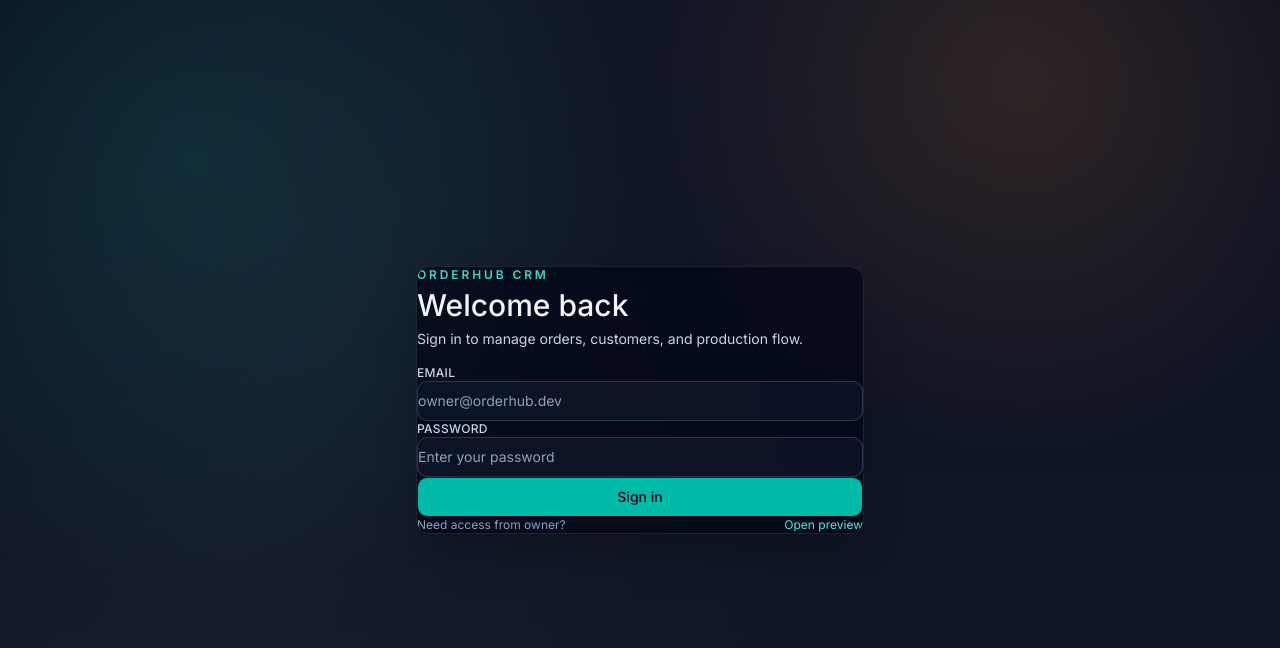
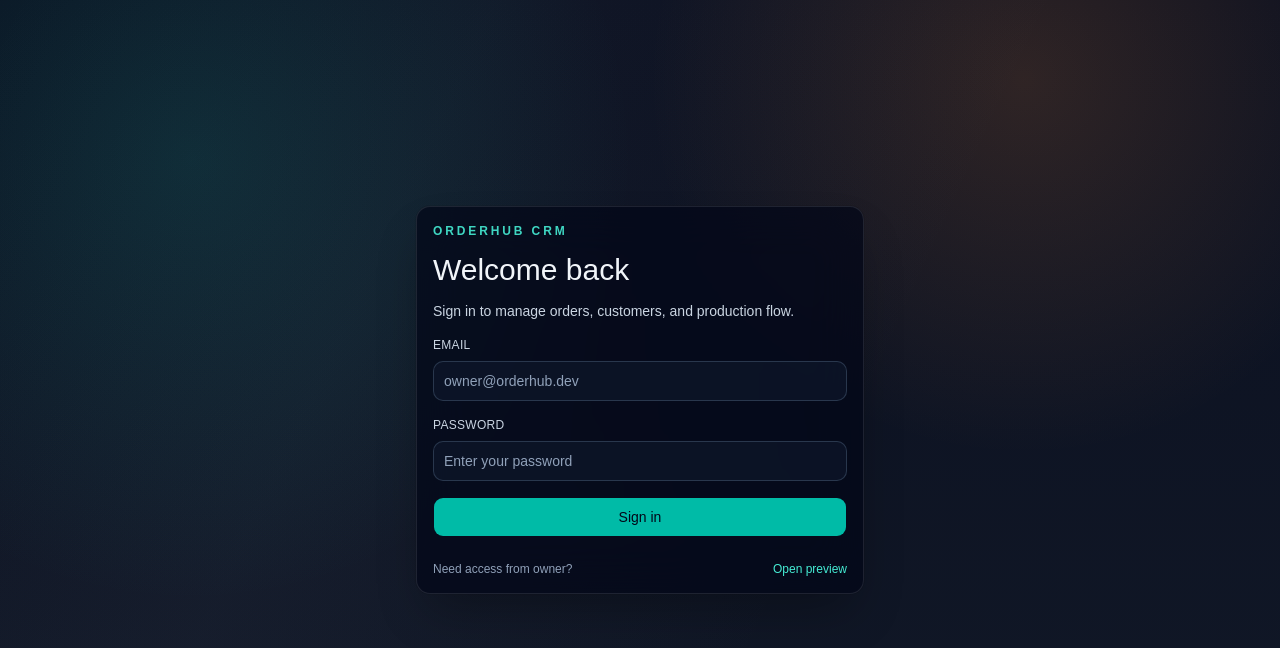
Before and after one commit to cropsp/OrderHub, a React (Vite) app in the folder frontend/: page /login in a window 1280 px wide. Shown: the top 648 px of the page. Built offline with nearby package versions, Linux system fonts and the light colour scheme; no server answers.

Commit message:
feat(design): establish design tokens and color system via Tailwind v4

```diff
--- /dev/null
+++ b/frontend/src/components/ui/StatusBadge.tsx
@@ -0,0 +1,75 @@
+import { cn } from "@/lib/utils"
+
+export type OrderStatus =
+  | 'new' | 'waiting_info' | 'info_received' | 'design_pending'
+  | 'design_ready' | 'in_production' | 'shipped' | 'completed' | 'cancelled'
+
+interface StatusBadgeProps {
+  status: OrderStatus | string
+  size?: 'sm' | 'md'
+  className?: string
+}
+
+const statusConfig: Record<string, { label: string; classes: string; dot: string }> = {
+  new: {
+    label: 'New',
+    classes: 'bg-blue-500/10 text-blue-400 border-l-2 border-blue-500',
+    dot: 'bg-blue-500'
+  },
+  waiting_info: {
+    label: 'Waiting Info',
+    classes: 'bg-amber-500/10 text-amber-400 border-l-2 border-amber-500',
+    dot: 'bg-amber-500'
+  },
+  info_received: {
+    label: 'Info Received',
+    classes: 'bg-violet-500/10 text-violet-400 border-l-2 border-violet-500',
+    dot: 'bg-violet-500'
+  },
+  design_pending: {
+    label: 'Design Pending',
+    classes: 'bg-pink-500/10 text-pink-400 border-l-2 border-pink-500',
+    dot: 'bg-pink-500'
+  },
+  design_ready: {
+    label: 'Design Ready',
+    classes: 'bg-cyan-500/10 text-cyan-400 border-l-2 border-cyan-500',
+    dot: 'bg-cyan-500'
+  },
+  in_production: {
+    label: 'In Production',
+    classes: 'bg-orange-500/10 text-orange-400 border-l-2 border-orange-500',
+    dot: 'bg-orange-500'
+  },
+  shipped: {
+    label: 'Shipped',
+    classes: 'bg-emerald-500/10 text-emerald-400 border-l-2 border-emerald-500',
+    dot: 'bg-emerald-500'
+  },
+  completed: {
+    label: 'Completed',
+    classes: 'bg-green-500/10 text-green-400 border-l-2 border-green-500',
+    dot: 'bg-green-500'
+  },
+  cancelled: {
+    label: 'Cancelled',
+    classes: 'bg-zinc-500/10 text-zinc-400 border-l-2 border-zinc-500',
+    dot: 'bg-zinc-500'
+  }
+}
+
+export function StatusBadge({ status, size = 'md', className }: StatusBadgeProps) {
+  const config = statusConfig[status] || statusConfig.new
+
+  return (
+    <div className={cn(
+      "inline-flex items-center gap-1.5 font-medium uppercase tracking-wide transition-colors",
+      size === 'sm' ? "text-[10px] px-2 py-0.5" : "text-xs px-2.5 py-1",
+      config.classes,
+      className
+    )}>
+      <span className={cn("h-1.5 w-1.5 rounded-full shrink-0", config.dot)} />
+      {config.label}
+    </div>
+  )
+}
--- a/frontend/src/index.css
+++ b/frontend/src/index.css
@@ -1,50 +1,13 @@
 @import "tailwindcss";
+@import "./styles/app.css";
 @import "tw-animate-css";
 @import "shadcn/tailwind.css";
 @import "@fontsource-variable/geist";
 
 @custom-variant dark (&:is(.dark *));
 
-/* ─── Design Tokens ────────────────────────────────────── */
+/* Shadcn UI Variables */
 :root {
-  /* Brand colors */
-  --color-primary: #6366f1;
-  --color-primary-hover: #4f46e5;
-  --color-primary-light: #e0e7ff;
-
-  /* Status colors */
-  --color-new: #3b82f6;
-  --color-waiting: #f59e0b;
-  --color-received: #8b5cf6;
-  --color-design: #ec4899;
-  --color-production: #f97316;
-  --color-shipped: #06b6d4;
-  --color-completed: #10b981;
-  --color-cancelled: #ef4444;
-
-  /* Surfaces */
-  --color-bg: #0f172a;
-  --color-bg-card: #1e293b;
-  --color-bg-elevated: #334155;
-  --color-bg-hover: #475569;
-
-  /* Text */
-  --color-text: #f1f5f9;
-  --color-text-secondary: #94a3b8;
-  --color-text-muted: #64748b;
-
-  /* Borders */
-  --color-border: #334155;
-  --color-border-hover: #475569;
-
-  /* Radius */
-  --radius-sm: 0.375rem;
-  --radius-md: 0.5rem;
-  --radius-lg: 0.75rem;
-  --radius-xl: 1rem;
-
-  /* Fonts */
-  --font-sans: "Inter", system-ui, -apple-system, sans-serif;
   --background: oklch(1 0 0);
   --foreground: oklch(0.145 0 0);
   --card: oklch(1 0 0);
@@ -77,72 +40,6 @@
   --sidebar-accent-foreground: oklch(0.205 0 0);
   --sidebar-border: oklch(0.922 0 0);
   --sidebar-ring: oklch(0.708 0 0);
-}
-
-/* ─── Global Styles ────────────────────────────────────── */
-*,
-*::before,
-*::after {
-  box-sizing: border-box;
-  margin: 0;
-  padding: 0;
-}
-
-html {
-  font-family: var(--font-sans);
-  -webkit-font-smoothing: antialiased;
-  -moz-osx-font-smoothing: grayscale;
-}
-
-body {
-  background-color: var(--color-bg);
-  color: var(--color-text);
-  line-height: 1.6;
-  min-height: 100vh;
-}
-
-/* ─── Scrollbar ─────────────────────────────────────────── */
-::-webkit-scrollbar {
-  width: 6px;
-  height: 6px;
-}
-
-::-webkit-scrollbar-track {
-  background: transparent;
-}
-
-::-webkit-scrollbar-thumb {
-  background-color: var(--color-bg-elevated);
-  border-radius: 3px;
-}
-
-::-webkit-scrollbar-thumb:hover {
-  background-color: var(--color-bg-hover);
-}
-
-/* ─── Utility Classes ───────────────────────────────────── */
-.glass {
-  background: rgba(30, 41, 59, 0.7);
-  backdrop-filter: blur(12px);
-  border: 1px solid var(--color-border);
-}
-
-.animate-fade-in {
-  animation: fadeIn 0.2s ease-out;
-}
-
-.animate-slide-in-right {
-  animation: slideInRight 0.3s ease-out;
-}
-
-@keyframes fadeIn {
-  from { opacity: 0; transform: translateY(4px); }
-  to { opacity: 1; transform: translateY(0); }
-}
-
-@keyframes slideInRight {
-  from { opacity: 0; transform: translateX(16px); }
-  to { opacity: 1; transform: translateX(0); }
 }
 
 @theme inline {
--- /dev/null
+++ b/frontend/src/styles/app.css
@@ -0,0 +1,50 @@
+
+@theme {
+  /* === Order Status Colors === */
+  --color-status-new: var(--color-blue-500);
+  --color-status-waiting: var(--color-amber-500);
+  --color-status-info-received: var(--color-violet-500);
+  --color-status-design-pending: var(--color-pink-500);
+  --color-status-design-ready: var(--color-cyan-500);
+  --color-status-in-production: var(--color-orange-500);
+  --color-status-shipped: var(--color-emerald-500);
+  --color-status-completed: var(--color-green-500);
+  --color-status-cancelled: var(--color-zinc-500);
+
+  /* === Surface Colors === */
+  --color-surface: var(--color-zinc-900);
+  --color-surface-hover: var(--color-zinc-800);
+  --color-surface-elevated: var(--color-zinc-800);
+
+  /* === Accent === */
+  --color-accent: var(--color-teal-400);
+  --color-accent-hover: var(--color-teal-300);
+
+  /* === Typography Scale === */
+  --font-size-metric: 2rem;
+  --font-size-heading: 1.25rem;
+  --font-size-body: 0.875rem;
+  --font-size-caption: 0.75rem;
+}
+
+@layer base {
+  *, *::before, *::after {
+    transition-property: background-color, border-color, color, opacity, box-shadow, transform;
+    transition-duration: 150ms;
+    transition-timing-function: ease;
+  }
+
+  :focus-visible {
+    outline: 2px solid var(--color-accent);
+    outline-offset: 2px;
+  }
+}
+
+@keyframes shimmer {
+  0% { background-position: 200% 0; }
+  100% { background-position: -200% 0; }
+}
+
+.animate-shimmer {
+  animation: shimmer 1.5s infinite;
+}
--- /dev/null
+++ b/frontend/src/utils/shopTheme.ts
@@ -0,0 +1,26 @@
+// Deterministic color assignment for shops based on name/id
+// Same approach as getAvatarColor() used for customers
+
+const SHOP_PALETTE = [
+  { text: 'text-teal-400',   bg: 'bg-teal-400/10',   dot: 'bg-teal-400'   },
+  { text: 'text-violet-400', bg: 'bg-violet-400/10', dot: 'bg-violet-400' },
+  { text: 'text-amber-400',  bg: 'bg-amber-400/10',  dot: 'bg-amber-400'  },
+  { text: 'text-blue-400',   bg: 'bg-blue-400/10',   dot: 'bg-blue-400'   },
+  { text: 'text-pink-400',   bg: 'bg-pink-400/10',   dot: 'bg-pink-400'   },
+  { text: 'text-cyan-400',   bg: 'bg-cyan-400/10',   dot: 'bg-cyan-400'   },
+  { text: 'text-orange-400', bg: 'bg-orange-400/10', dot: 'bg-orange-400' },
+  { text: 'text-rose-400',   bg: 'bg-rose-400/10',   dot: 'bg-rose-400'   },
+]
+
+export function djb2Hash(str: string): number {
+  let hash = 5381
+  for (let i = 0; i < str.length; i++) {
+    hash = (hash * 33) ^ str.charCodeAt(i)
+  }
+  return Math.abs(hash)
+}
+
+export function getShopTheme(shopNameOrId: string) {
+  const index = djb2Hash(shopNameOrId) % SHOP_PALETTE.length
+  return SHOP_PALETTE[index]
+}
```
